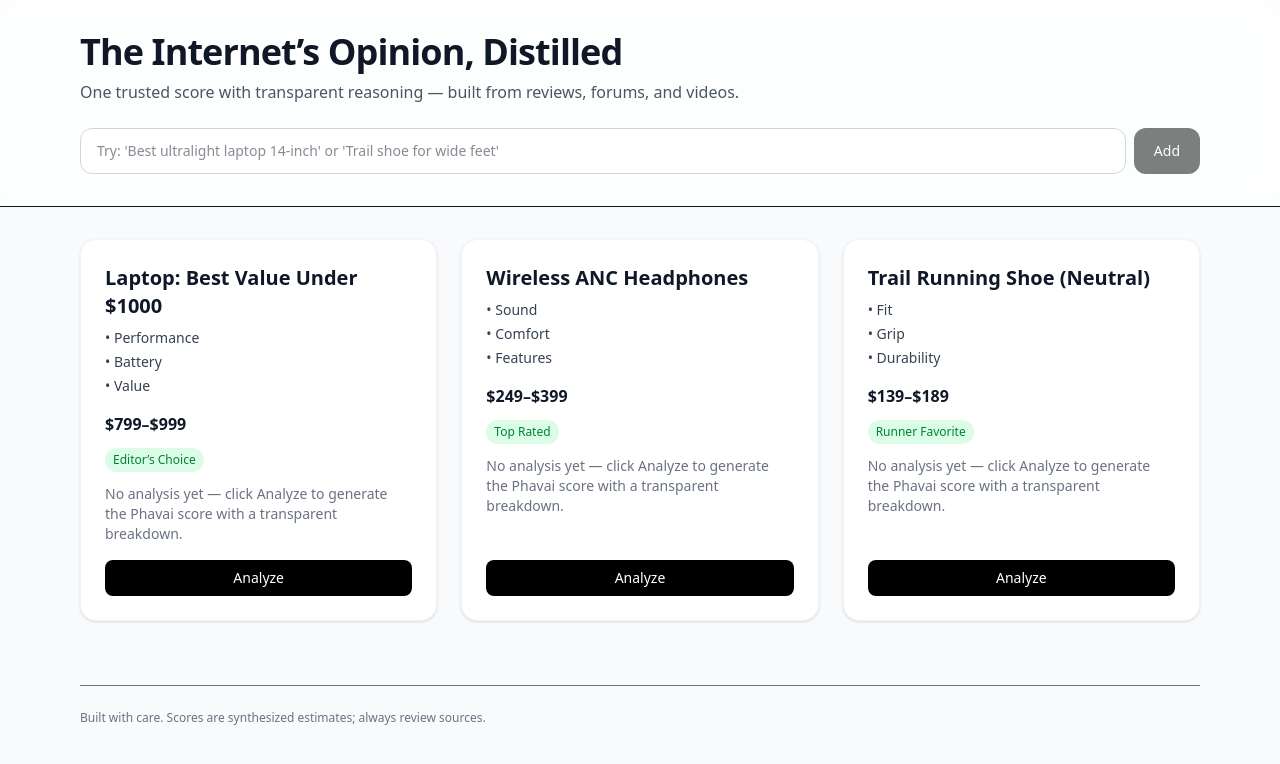
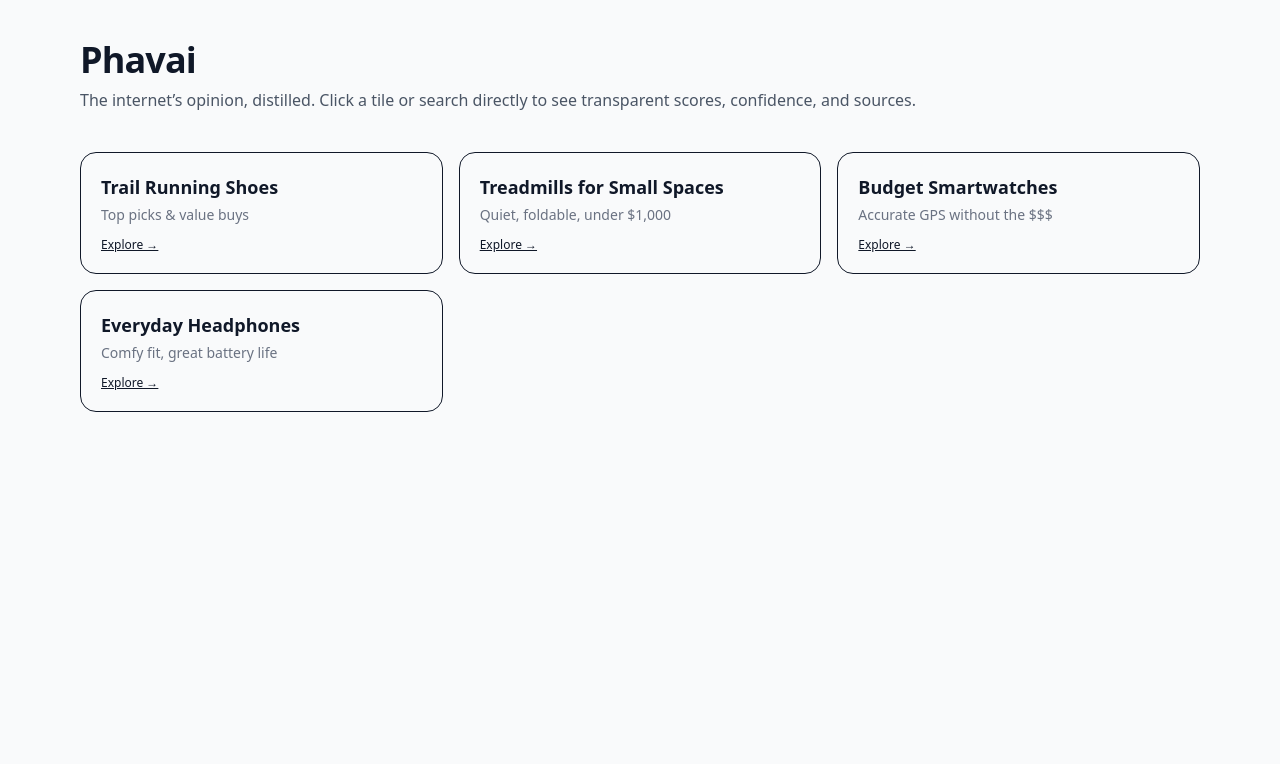
Before and after one commit to bencastleyardley/phavai, a Next.js app: page / in a window 1280 px wide. Shown: the top 764 px of the page. Built offline with nearby package versions, Linux system fonts and the light colour scheme.

Commit message:
feat(ui): homepage uses TileCard with links to /search?q=

```diff
--- /dev/null
+++ b/app/api/search/page.tsx
@@ -0,0 +1,60 @@
+// app/search/page.tsx
+import React from "react";
+
+type SearchPageProps = {
+  searchParams?: { q?: string };
+};
+
+export default function SearchPage({ searchParams }: SearchPageProps) {
+  const query = (searchParams?.q ?? "").trim();
+
+  return (
+    <main className="max-w-5xl mx-auto px-4 py-10">
+      <h1 className="text-3xl font-semibold tracking-tight">Search</h1>
+
+      <div className="mt-6">
+        <form className="flex gap-2" action="/search" method="get">
+          <input
+            name="q"
+            defaultValue={query}
+            placeholder="Search a product (e.g., 'best trail running shoes')"
+            className="w-full rounded-xl border px-4 py-3 outline-none"
+          />
+          <button
+            type="submit"
+            className="rounded-xl px-5 py-3 border font-medium hover:shadow"
+          >
+            Search
+          </button>
+        </form>
+      </div>
+
+      <section className="mt-10">
+        {!query && (
+          <p className="text-sm text-gray-500">
+            Enter a query to see top products and Phavai’s distilled score.
+          </p>
+        )}
+
+        {!!query && (
+          <div className="space-y-4">
+            <h2 className="text-xl font-semibold">
+              Results for: <span className="font-mono">{query}</span>
+            </h2>
+
+            {/* TODO (Day 2): call your analyze API here and render:
+                - Top picks with “Best Overall” / “Best Value”
+                - BestPick Score + confidence + sources
+                - Badges (price, weight, durability, etc.)
+            */}
+            <div className="rounded-2xl border p-6">
+              <p className="text-sm text-gray-600">
+                Analysis pipeline placeholder — wiring up next.
+              </p>
+            </div>
+          </div>
+        )}
+      </section>
+    </main>
+  );
+}
--- a/app/page.tsx
+++ b/app/page.tsx
@@ -1,124 +1,53 @@
 // app/page.tsx
-"use client";
+import React from "react";
+import TileCard from "@/components/TileCard";
 
-import { useMemo, useState } from "react";
-import TileCard from "@/components/TileCard";
-import type { Tile } from "@/types/domain";
-import { runAnalyze } from "@/lib/analyze";
+const tiles = [
+  {
+    title: "Trail Running Shoes",
+    query: "best trail running shoes 2025",
+    subtitle: "Top picks & value buys",
+  },
+  {
+    title: "Treadmills for Small Spaces",
+    query: "best compact treadmill 2025",
+    subtitle: "Quiet, foldable, under $1,000",
+  },
+  {
+    title: "Budget Smartwatches",
+    query: "best budget gps running watch",
+    subtitle: "Accurate GPS without the $$$",
+  },
+  {
+    title: "Everyday Headphones",
+    query: "best wireless noise cancelling headphones 2025",
+    subtitle: "Comfy fit, great battery life",
+  },
+];
 
 export default function HomePage() {
-  const [query, setQuery] = useState("");
-  const [tiles, setTiles] = useState<Tile[]>([
-    {
-      id: "1",
-      title: "Laptop: Best Value Under $1000",
-      buckets: ["Performance", "Battery", "Value"],
-      price: "$799–$999",
-      badges: ["Editor’s Choice"],
-      references: ["Reddit", "YouTube", "Published Reviews"],
-    },
-    {
-      id: "2",
-      title: "Wireless ANC Headphones",
-      buckets: ["Sound", "Comfort", "Features"],
-      price: "$249–$399",
-      badges: ["Top Rated"],
-      references: ["Reddit", "YouTube", "Published Reviews"],
-    },
-    {
-      id: "3",
-      title: "Trail Running Shoe (Neutral)",
-      buckets: ["Fit", "Grip", "Durability"],
-      price: "$139–$189",
-      badges: ["Runner Favorite"],
-      references: ["Reddit", "YouTube", "Published Reviews"],
-    },
-  ]);
-
-  const hasLoading = useMemo(() => tiles.some(t => t.isLoading), [tiles]);
-
-  const handleAnalyze = async (tile: Tile) => {
-    setTiles(prev =>
-      prev.map(t => (t.id === tile.id ? { ...t, isLoading: true, error: null } : t))
-    );
-    try {
-      const q =
-        query.trim() ||
-        tile.title ||
-        "Popular consumer product with enough reviews to analyze";
-      const result = await runAnalyze(q);
-      setTiles(prev =>
-        prev.map(t =>
-          t.id === tile.id ? { ...t, isLoading: false, analysis: result } : t
-        )
-      );
-    } catch (e: any) {
-      setTiles(prev =>
-        prev.map(t =>
-          t.id === tile.id
-            ? { ...t, isLoading: false, error: e?.message || "Failed to analyze." }
-            : t
-        )
-      );
-    }
-  };
-
-  const addTile = () => {
-    const title = query.trim();
-    if (!title) return;
-    const id = String(Date.now());
-    const newTile: Tile = {
-      id,
-      title,
-      buckets: ["Performance", "Design", "Value"],
-      price: "—",
-      badges: ["New"],
-      references: ["Reddit", "YouTube", "Published Reviews"],
-    };
-    setTiles(prev => [newTile, ...prev]);
-    setQuery("");
-  };
-
   return (
-    <main className="pb-16">
-      <header className="bg-white/70 backdrop-blur border-b">
-        <div className="container py-8">
-          <h1 className="text-4xl font-semibold tracking-tight">
-            The Internet’s Opinion, Distilled
-          </h1>
-          <p className="mt-2 text-gray-600">
-            One trusted score with transparent reasoning — built from reviews, forums, and videos.
-          </p>
-
-          <div className="mt-6 flex gap-2">
-            <input
-              value={query}
-              onChange={(e) => setQuery(e.target.value)}
-              placeholder="Try: 'Best ultralight laptop 14-inch' or 'Trail shoe for wide feet'"
-              className="flex-1 rounded-xl border border-gray-300 bg-white px-4 py-3 text-sm focus:outline-none focus:ring-2 focus:ring-black/10"
-            />
-            <button
-              onClick={addTile}
-              className="rounded-xl bg-black text-white text-sm px-5 hover:bg-gray-800 transition disabled:opacity-50"
-              disabled={!query.trim() || hasLoading}
-            >
-              Add
-            </button>
-          </div>
-        </div>
+    <main className="max-w-6xl mx-auto px-4 py-10">
+      <header className="mb-10">
+        <h1 className="text-4xl font-semibold tracking-tight">Phavai</h1>
+        <p className="mt-2 text-gray-600">
+          The internet’s opinion, distilled. Click a tile or search directly to
+          see transparent scores, confidence, and sources.
+        </p>
       </header>
 
-      <section className="container mt-8 grid gap-6 md:grid-cols-2 lg:grid-cols-3">
-        {tiles.map((tile) => (
-          <TileCard key={tile.id} tile={tile} onAnalyze={handleAnalyze} />
-        ))}
+      <section>
+        <div className="grid gap-4 grid-cols-1 sm:grid-cols-2 lg:grid-cols-3">
+          {tiles.map((t) => (
+            <TileCard
+              key={t.title}
+              title={t.title}
+              query={t.query}
+              subtitle={t.subtitle}
+            />
+          ))}
+        </div>
       </section>
-
-      <footer className="container mt-16 text-xs text-gray-500">
-        <div className="border-t pt-6">
-          Built with care. Scores are synthesized estimates; always review sources.
-        </div>
-      </footer>
     </main>
   );
 }
--- a/components/TileCard.tsx
+++ b/components/TileCard.tsx
@@ -1,96 +1,26 @@
 // components/TileCard.tsx
 "use client";
+import Link from "next/link";
 
-import type { Tile } from "@/types/domain";
-import ScoreBadge from "@/components/ScoreBadge";
-import SourceList from "@/components/SourceList";
-
-type Props = {
-  tile: Tile;
-  onAnalyze: (tile: Tile) => void;
-};
-
-export default function TileCard({ tile, onAnalyze }: Props) {
-  const { analysis, isLoading, error } = tile;
-
+export default function TileCard({
+  title,
+  query,
+  subtitle,
+}: {
+  title: string;
+  query: string;   // e.g., "best budget treadmill"
+  subtitle?: string;
+}) {
+  const href = `/search?q=${encodeURIComponent(query)}`;
   return (
-    <div
-      className="bg-white rounded-2xl shadow-sm hover:shadow-md transition p-6 flex flex-col justify-between border border-gray-100"
-      data-tile-id={tile.id}
+    <Link
+      href={href}
+      className="block rounded-2xl border p-5 hover:shadow transition"
+      prefetch={false}
     >
-      <div>
-        <h2 className="text-xl font-bold mb-2">{tile.title}</h2>
-
-        <ul className="mb-4 text-sm text-gray-700 space-y-1">
-          {tile.buckets.map((b) => (
-            <li key={b}>• {b}</li>
-          ))}
-        </ul>
-
-        <div className="text-gray-900 font-semibold mb-3">{tile.price}</div>
-
-        {tile.badges && tile.badges.length > 0 && (
-          <div className="flex flex-wrap gap-2 mb-3">
-            {tile.badges.map((badge) => (
-              <span
-                key={badge}
-                className="bg-green-100 text-green-700 text-xs px-2 py-1 rounded-full"
-              >
-                {badge}
-              </span>
-            ))}
-          </div>
-        )}
-
-        {analysis ? (
-          <div className="mt-2">
-            <ScoreBadge
-              score={analysis.bestPick.score}
-              confidence={analysis.bestPick.confidence}
-            />
-            <p className="text-sm text-gray-700 mt-2">{analysis.summary}</p>
-
-            <div className="mt-2 grid grid-cols-2 gap-2 text-xs text-gray-600">
-              <div className="rounded-lg bg-gray-50 p-2">
-                Published: {Math.round(analysis.bestPick.breakdown.publishedReviews)}
-              </div>
-              <div className="rounded-lg bg-gray-50 p-2">
-                Reddit: {Math.round(analysis.bestPick.breakdown.redditSentiment)}
-              </div>
-              <div className="rounded-lg bg-gray-50 p-2">
-                Video: {Math.round(analysis.bestPick.breakdown.videoSentiment)}
-              </div>
-              <div className="rounded-lg bg-gray-50 p-2">
-                Recency: {Math.round(analysis.bestPick.breakdown.recencyBoost)}
-              </div>
-            </div>
-
-            <SourceList sources={analysis.sources} />
-          </div>
-        ) : (
-          <p className="text-sm text-gray-500">
-            No analysis yet — click Analyze to generate the Phavai score with a transparent breakdown.
-          </p>
-        )}
-
-        {error && (
-          <div className="mt-3 text-sm text-red-600 bg-red-50 border border-red-200 rounded-lg p-2">
-            {error}
-          </div>
-        )}
-      </div>
-
-      <button
-        onClick={() => onAnalyze(tile)}
-        disabled={isLoading}
-        className={`mt-4 rounded-lg py-2 px-4 text-sm transition ${
-          isLoading
-            ? "bg-gray-300 text-gray-600 cursor-not-allowed"
-            : "bg-black text-white hover:bg-gray-800"
-        }`}
-      >
-        {isLoading ? "Analyzing…" : "Analyze"}
-      </button>
-    </div>
+      <div className="text-lg font-semibold">{title}</div>
+      {subtitle && <div className="text-sm text-gray-500 mt-1">{subtitle}</div>}
+      <div className="mt-3 text-xs underline">Explore →</div>
+    </Link>
   );
 }
```
